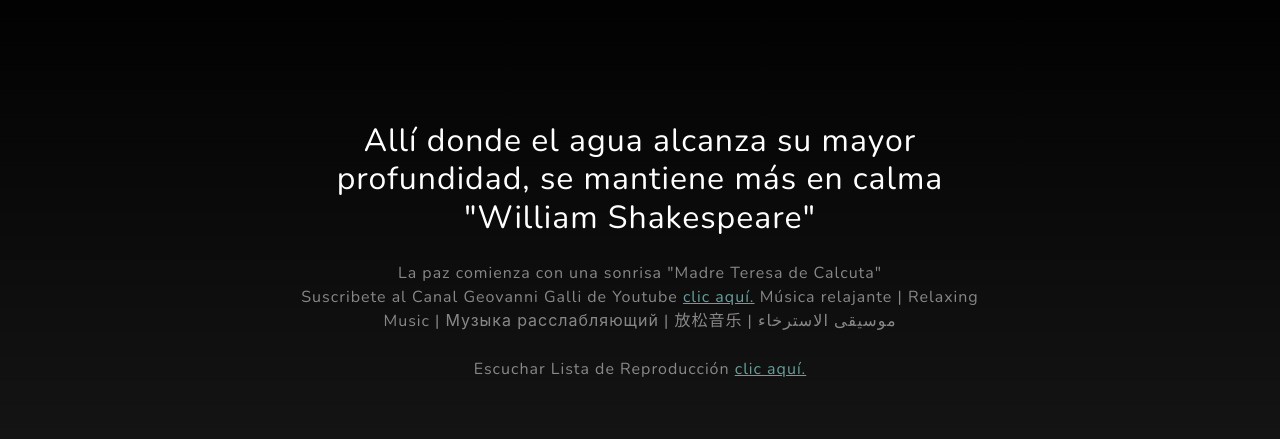
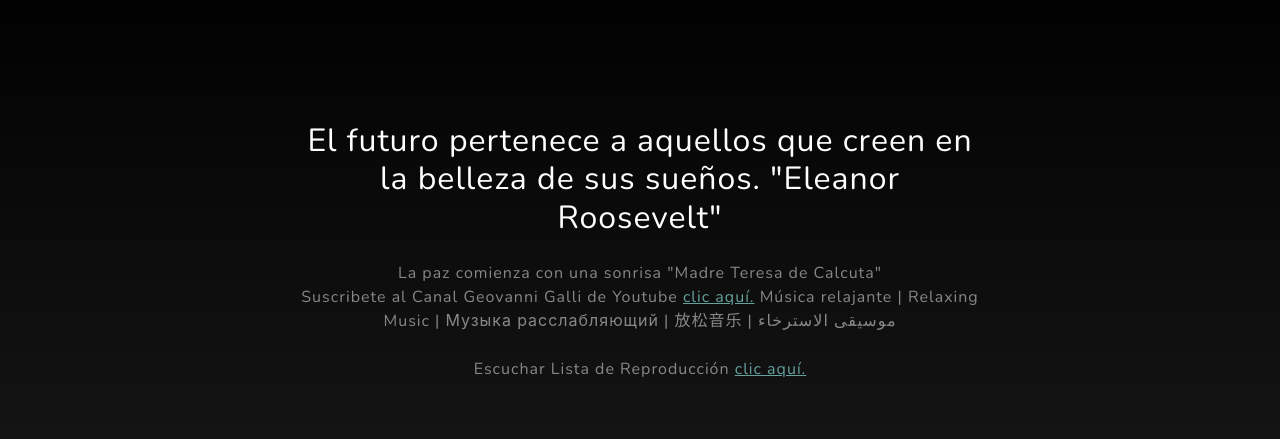
Before and after one commit to ggrayo23/GeovanniGalli, a plain HTML site: page index.html in a window 1280 px wide. Shown: the part 838-1277 px from the top of the page. Drawn offline with nearby package versions, Linux system fonts and the light colour scheme.

Commit message:
Update index.html

```diff
--- a/index.html
+++ b/index.html
@@ -50,7 +50,7 @@
             <div class="container px-4 px-lg-5">
                 <div class="row gx-4 gx-lg-5 justify-content-center">
                     <div class="col-lg-8">
-                        <h2 class="text-white mb-4">Allí donde el agua alcanza su mayor profundidad, se mantiene más en calma "William Shakespeare"</h2>
+                        <h2 class="text-white mb-4">El futuro pertenece a aquellos que creen en la belleza de sus sueños. "Eleanor Roosevelt"</h2>
                         <p class="text-white-50">
                             La paz comienza con una sonrisa "Madre Teresa de Calcuta" <br> Suscribete al Canal Geovanni Galli de Youtube
                             <a href="https://www.youtube.com/channel/UC3QPH9cJlhvyx7D4ET7wDSQ">clic aquí.</a>
```
